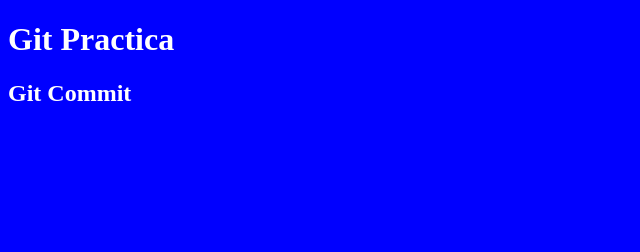
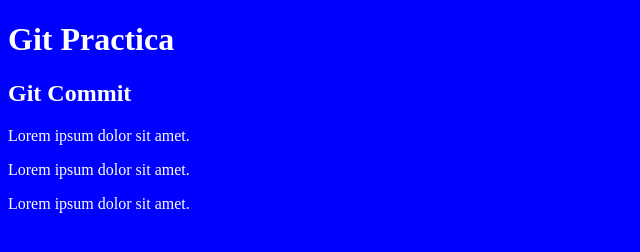
Before and after one commit to nonameDzod/myFirstProj, a plain HTML site: page index.html in a window 1280 px wide. Shown: the whole page, without its empty margins (0-640 px from the left). Drawn offline with Linux system fonts and the light colour scheme.

Commit message:
add 3x p

```diff
--- a/index.html
+++ b/index.html
@@ -10,5 +10,10 @@
         <h1>Git Practica</h1>
         <h2>Git Commit</h2>
     </header>
+    <section>
+        <p>Lorem ipsum dolor sit amet.</p>
+        <p>Lorem ipsum dolor sit amet.</p>
+        <p>Lorem ipsum dolor sit amet.</p>
+    </section>
 </body>
 </html>
```
